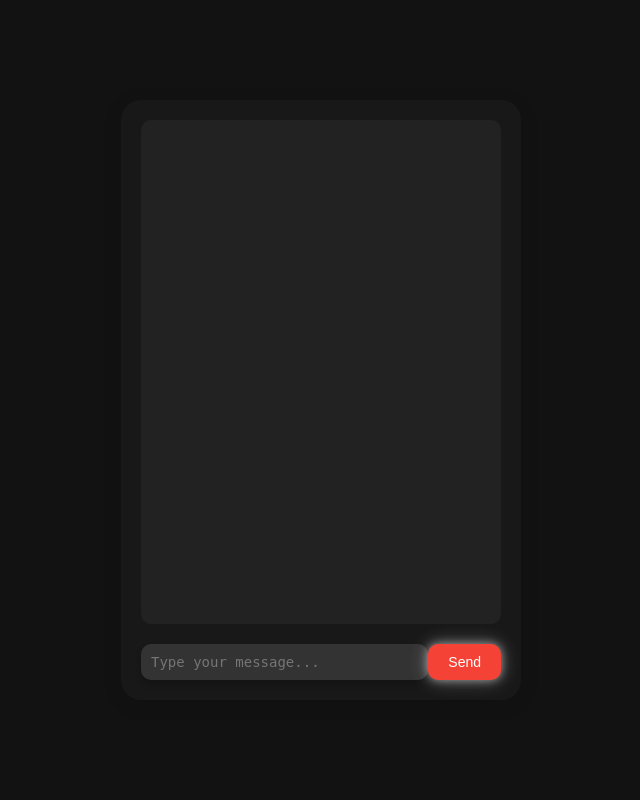
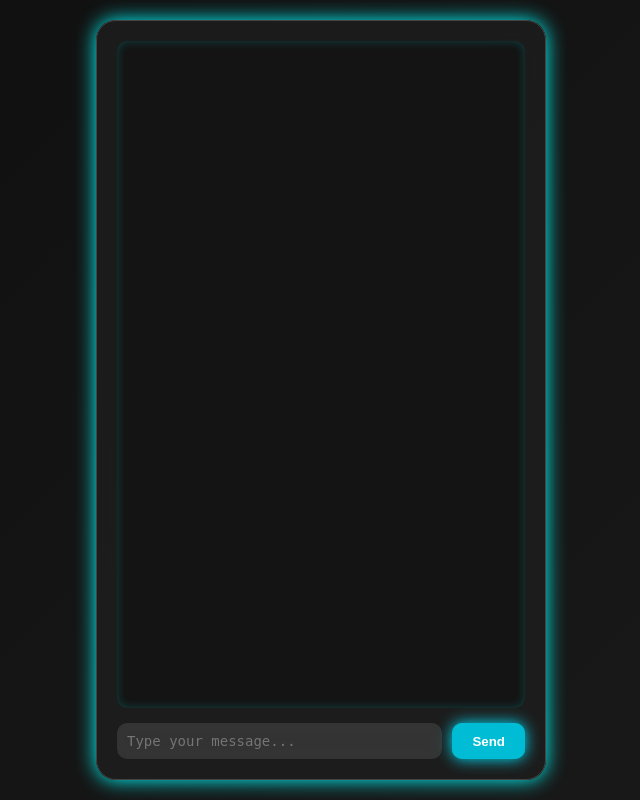
Before and after one commit to LUFFY-XDX/Codex, a Django app: page / in a window 1280 px wide. Shown: the whole page, without its empty margins (319-959 px from the left). Run offline with Django 5.2, Linux system fonts and the light colour scheme.

Commit message:
Update chat.html

```diff
--- a/chat/templates/chat/chat.html
+++ b/chat/templates/chat/chat.html
@@ -1,32 +1,19 @@
 <!DOCTYPE html>
 <html lang="en">
 <head>
-    <meta charset="UTF-8">
-    <meta name="viewport" content="width=device-width, initial-scale=1.0">
+  <meta charset="UTF-8" />
+  <meta name="viewport" content="width=device-width, initial-scale=1.0"/>
   <title>Chat with CoderX AI</title>
-
-</head>
-<body>
-    <div class="chat-container">
-        <div class="chat-box" id="chat-box">
-            <!-- Messages will appear here -->
-        </div>
-        <div class="input-container">
-            <textarea id="user-message" placeholder="Type your message..." rows="1"></textarea>
-            <button id="send-btn">Send</button>
-        </div>
-    </div>
-
   <style>
     * {
-    margin: 0;
-    padding: 0;
       box-sizing: border-box;
     }
 
     body {
-    font-family: 'Arial', sans-serif;
-    background: #121212;
+      margin: 0;
+      padding: 0;
+      font-family: 'Poppins', sans-serif;
+      background: linear-gradient(135deg, #0f0f0f, #1a1a1a);
       display: flex;
       justify-content: center;
       align-items: center;
@@ -35,145 +22,156 @@ body {
     }
 
     .chat-container {
-    width: 400px;
-    max-width: 100%;
-    height: 600px;
+      width: 100%;
+      max-width: 450px;
+      height: 95vh;
       display: flex;
       flex-direction: column;
+      background: rgba(30, 30, 30, 0.8);
+      border: 1px solid #444;
       border-radius: 20px;
-    box-shadow: 0 4px 20px rgba(0, 0, 0, 0.1);
-    background: #181818;
+      box-shadow: 0 0 20px #0ff;
+      backdrop-filter: blur(10px);
       padding: 20px;
-    position: relative;
+      animation: fadeIn 1s ease-in-out;
+    }
+
+    @keyframes fadeIn {
+      from { opacity: 0; transform: scale(0.95); }
+      to { opacity: 1; transform: scale(1); }
     }
 
     .chat-box {
       flex-grow: 1;
       overflow-y: auto;
-    padding: 10px;
-    margin-bottom: 20px;
+      padding: 15px;
+      background: rgba(20, 20, 20, 0.9);
       border-radius: 10px;
-    background: #222;
+      box-shadow: inset 0 0 10px rgba(0, 255, 255, 0.2);
+      margin-bottom: 15px;
+      scroll-behavior: smooth;
     }
 
-.chat-box .message {
-    padding: 10px;
+    .message {
+      padding: 12px 15px;
       margin: 10px 0;
-    border-radius: 10px;
-    max-width: 70%;
-    display: inline-block;
-    clear: both;
+      border-radius: 12px;
+      max-width: 80%;
+      word-wrap: break-word;
+      animation: fadeInUp 0.4s ease;
     }
 
-.chat-box .user-message {
-    background: #4caf50;
-    color: white;
-    float: right;
-    text-align: right;
+    @keyframes fadeInUp {
+      from { opacity: 0; transform: translateY(10px); }
+      to { opacity: 1; transform: translateY(0); }
     }
 
-.chat-box .ai-response {
-    background: #2196f3;
+    .user-message {
+      background: #00c853;
       color: white;
-    float: left;
-    text-align: left;
+      align-self: flex-end;
+    }
+
+    .ai-response {
+      background: #2962ff;
+      color: white;
+      align-self: flex-start;
     }
 
     .input-container {
       display: flex;
-    align-items: center;
-    justify-content: space-between;
+      gap: 10px;
     }
 
     textarea {
-    width: 80%;
+      flex: 1;
       padding: 10px;
-    background: #333;
       border: none;
       border-radius: 10px;
+      background: rgba(255, 255, 255, 0.1);
       color: white;
       resize: none;
-    outline: none;
       font-size: 14px;
-    box-shadow: 0 4px 6px rgba(0, 0, 0, 0.2);
+      backdrop-filter: blur(5px);
     }
 
     button {
+      background: #00bcd4;
+      border: none;
+      color: white;
       padding: 10px 20px;
-    background: #f44336;
-    border: none;
       border-radius: 10px;
-    color: white;
       cursor: pointer;
-    font-size: 14px;
-    transition: background 0.3s ease;
+      font-weight: bold;
+      transition: 0.3s;
+      box-shadow: 0 0 15px #00e5ff, inset 0 0 5px #00bcd4;
     }
 
     button:hover {
-    background: #e53935;
+      background: #00acc1;
+      box-shadow: 0 0 20px #00e5ff, inset 0 0 10px #00bcd4;
     }
 
-/* Neon Glow Effect */
-button, .message {
-    box-shadow: 0 0 10px rgba(255, 255, 255, 0.5), 0 0 20px rgba(255, 255, 255, 0.3);
+    @media (max-width: 480px) {
+      .chat-container {
+        width: 95%;
+        height: 100vh;
+        border-radius: 0;
       }
 
-button:active {
-    background: #c62828;
-}
-
-/* Media Queries for smaller devices */
-@media (max-width: 480px) {
-    .chat-container {
-        width: 100%;
-        height: 100%;
-    }
-
-    textarea {
-        font-size: 12px;
-    }
-
-    button {
+      textarea, button {
         font-size: 12px;
       }
     }
   </style>
+</head>
+<body>
+  <div class="chat-container">
+    <div class="chat-box" id="chat-box">
+      <!-- Messages appear here -->
+    </div>
+    <div class="input-container">
+      <textarea id="user-message" placeholder="Type your message..." rows="1"></textarea>
+      <button id="send-btn">Send</button>
+    </div>
+  </div>
+
   <script>
-document.getElementById('send-btn').addEventListener('click', function () {
-    let userMessage = document.getElementById('user-message').value.trim();
-    if (userMessage) {
-        addMessage('user-message', userMessage);
-        document.getElementById('user-message').value = '';
-        sendMessage(userMessage);
+    const chatBox = document.getElementById('chat-box');
+    const sendBtn = document.getElementById('send-btn');
+    const userInput = document.getElementById('user-message');
+
+    sendBtn.addEventListener('click', () => {
+      const message = userInput.value.trim();
+      if (message !== '') {
+        addMessage('user-message', message);
+        userInput.value = '';
+        sendMessageToServer(message);
       }
     });
 
-function addMessage(type, message) {
-    let messageDiv = document.createElement('div');
-    messageDiv.classList.add('message', type);
-    messageDiv.textContent = message;
-    document.getElementById('chat-box').appendChild(messageDiv);
-    document.getElementById('chat-box').scrollTop = document.getElementById('chat-box').scrollHeight;
+    function addMessage(type, text) {
+      const div = document.createElement('div');
+      div.className = `message ${type}`;
+      div.textContent = text;
+      chatBox.appendChild(div);
+      chatBox.scrollTop = chatBox.scrollHeight;
     }
 
-function sendMessage(message) {
+    function sendMessageToServer(msg) {
       fetch('/chat/', {
         method: 'POST',
         headers: {
           'Content-Type': 'application/x-www-form-urlencoded',
         },
-        body: 'user_message=' + encodeURIComponent(message)
+        body: 'user_message=' + encodeURIComponent(msg)
       })
-    .then(response => response.json())
-    .then(data => {
-        if (data.ai_response) {
-            addMessage('ai-response', data.ai_response);
-        } else {
-            addMessage('ai-response', "Sorry, I couldn't get a response.");
-        }
+      .then(res => res.text())
+      .then(reply => {
+        addMessage('ai-response', reply);
       })
-    .catch(error => {
-        console.error('Error:', error);
+      .catch(err => {
+        console.error(err);
         addMessage('ai-response', "Something went wrong!");
       });
     }
```
Lines whose indentation alone changed are shown as unchanged.
